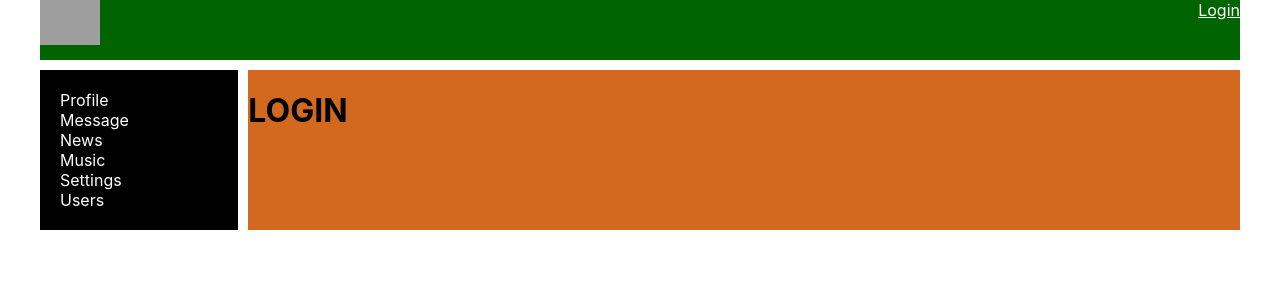
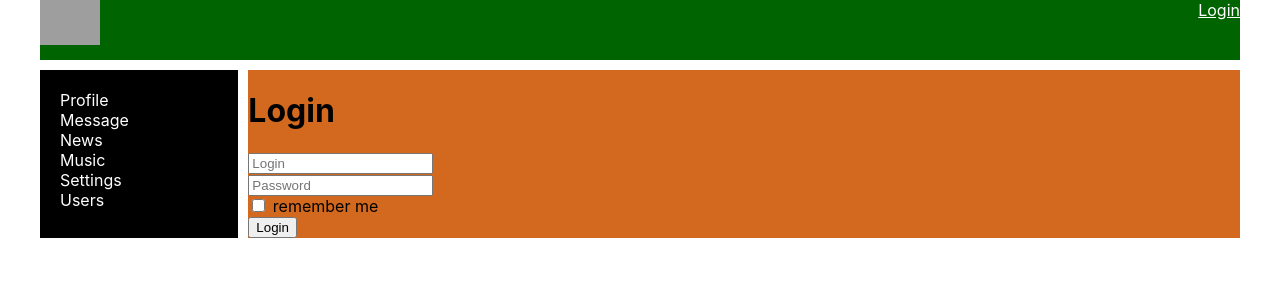
Before and after one commit to andriiyarotskiy/SN-TypeScript, a React (Create React App) app: page /login in a window 1280 px wide. Shown: the top 300 px of the page. Built offline with nearby package versions, Linux system fonts and the light colour scheme; no server answers; grey boxes are pictures that could not be loaded.

Commit message:
redux-form 75 done

```diff
--- a/package.json
+++ b/package.json
@@ -13,12 +13,14 @@
     "@types/react-dom": "^16.9.8",
     "@types/react-redux": "^7.1.9",
     "@types/react-router-dom": "^5.1.5",
+    "@types/redux-form": "^8.3.0",
     "react": "^16.13.1",
     "react-dom": "^16.13.1",
     "react-redux": "^7.2.0",
     "react-router-dom": "^5.2.0",
     "react-scripts": "3.4.1",
     "redux": "^4.0.5",
+    "redux-form": "^8.3.6",
     "redux-thunk": "^2.3.0",
     "typescript": "^3.7.5"
   },
--- a/src/components/Login/Login.tsx
+++ b/src/components/Login/Login.tsx
@@ -1,10 +1,47 @@
 import React from "react"
+import {reduxForm, Field, InjectedFormProps} from "redux-form";
+
+
+type FormDataType = {
+    login: string
+    password: string
+    rememberMe: boolean
+}
+
+const LoginForm = (props: InjectedFormProps<FormDataType>) => {
+
+    return (
+        <form onSubmit={props.handleSubmit}>
+            <div>
+                <Field type="text" placeholder={"Login"} name={"login"} component={"input"}/>
+            </div>
+            <div>
+                <Field type="text" placeholder={"Password"} name={"password"} component={"input"}/>
+            </div>
+            <div>
+                <Field component={"input"} type="checkbox" name={"rememberMe"}/> remember me
+            </div>
+            <div>
+                <button>Login</button>
+            </div>
+        </form>
+    )
+}
+
+const LoginReduxForm = reduxForm<FormDataType>({form: 'login'})(LoginForm)
 
 const Login = () => {
+
+    const onSubmit = (formData: FormDataType) => {
+        console.log(formData)
+    }
+
     return (
-        <>
-            <h1>LOGIN</h1>
-        </>
+        <div>
+            <h1>Login</h1>
+            <LoginReduxForm onSubmit={onSubmit}/>
+        </div>
     )
 }
+
 export default Login
--- a/src/redux/redux-store.tsx
+++ b/src/redux/redux-store.tsx
@@ -4,7 +4,8 @@
 import sidebarReducer from "./sidebar-reducer";
 import usersReducer from "./users-reducer";
 import authReducer from "./auth-reducer";
-import thunkMiddleware from "redux-thunk"
+import thunkMiddleware from "redux-thunk";
+import {reducer as formReducer} from 'redux-form';
 
 let reducers = combineReducers(
     {
@@ -13,6 +14,7 @@
         sidebarPage: sidebarReducer,
         usersPage: usersReducer,
         auth: authReducer,
+        form: formReducer,
     }
 )
 
```
Also changed, not shown: 1 other file (tests, documents, lock files or other folders).
